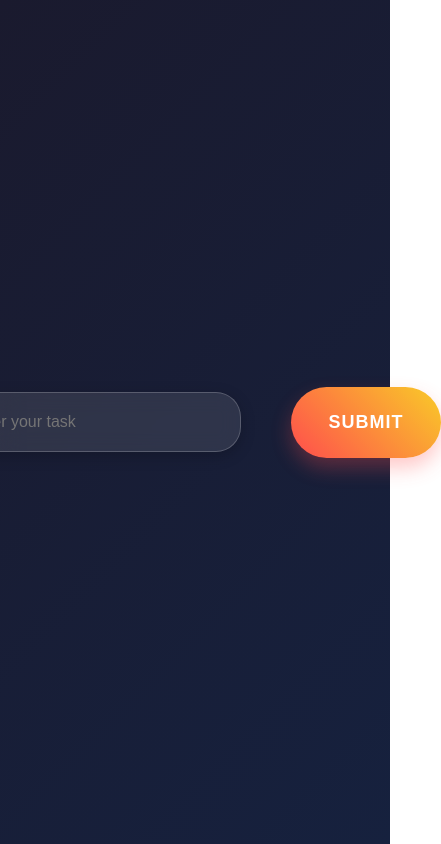
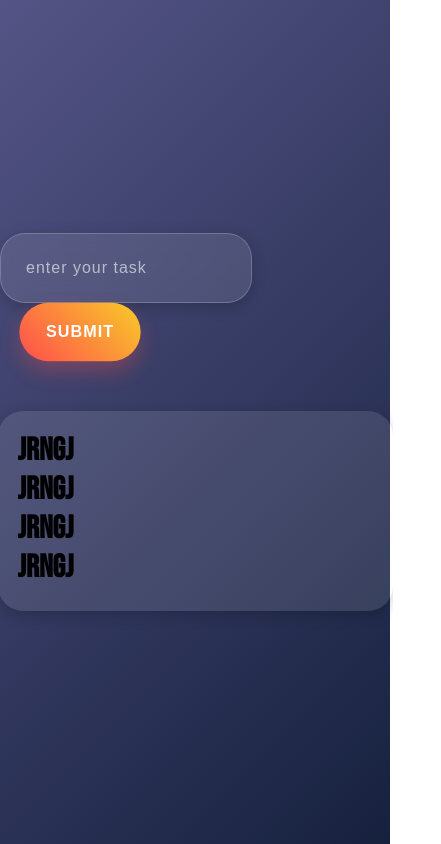
Before and after one commit to 12PUFFS/ToDo-React, a React (Vite) app: page / in a window 390 px wide. Shown: the whole page, 441 px wide, since content can reach past the window. Built offline with nearby package versions, Linux system fonts and the light colour scheme.

Commit message:
todo-list adaptive 768

```diff
--- a/src/App.css
+++ b/src/App.css
@@ -5,9 +5,10 @@
 
 .app {
   font-family: 'Bebas Neue', sans-serif; /* Самый пиздатый шрифт */
-  background: linear-gradient(135deg, #1a1a2e, #16213e);
+  background: linear-gradient(135deg, #545486, #16213e);
   min-height: 100vh;
   display: flex;
   justify-content: center;
   align-items: center;
+  flex-direction: column;
 }
--- a/src/App.jsx
+++ b/src/App.jsx
@@ -1,13 +1,14 @@
 import './App.css';
+// import Todo from './components/ToDo/Todo';
 import TodoForm from './components/ToDo/TodoForm';
-import Button from './components/UI/Button';
+import TodoList from './components/ToDo/TodoList';
 
 function App() {
   return (
     <>
       <div className="app">
         <TodoForm />
-        <Button />
+        <TodoList />
       </div>
     </>
   );
--- a/src/components/ToDo/Todo.jsx
+++ b/src/components/ToDo/Todo.jsx
@@ -0,0 +1,5 @@
+function Todo() {
+  return <h1>jrngj</h1>;
+}
+
+export default Todo;
--- a/src/components/ToDo/TodoForm.jsx
+++ b/src/components/ToDo/TodoForm.jsx
@@ -1,8 +1,11 @@
 import styles from './TodoForm.module.css';
+import Button from '../UI/Button';
+
 function TodoForm() {
   return (
     <div className={styles.input}>
       <input type="text" placeholder="enter your task" />
+      <button className={styles.button}>Submit</button>
     </div>
   );
 }
--- a/src/components/ToDo/TodoForm.module.css
+++ b/src/components/ToDo/TodoForm.module.css
@@ -1,5 +1,5 @@
 input {
-  padding: 20px;
+  padding: 25px;
   width: 250px;
   border: none;
   border-radius: 25px;
@@ -19,3 +19,27 @@ input:focus {
   box-shadow: 0 4px 20px rgba(0, 0, 0, 0.3);
   border-color: #ff4d4d;
 }
+
+input::placeholder {
+  color: rgba(255, 255, 255, 0.6);
+  letter-spacing: 1px;
+}
+
+@keyframes inputGlow {
+  0% {
+    box-shadow: 0 0 0 0 rgba(255, 77, 77, 0.7);
+  }
+  100% {
+    box-shadow: 0 0 0 10px rgba(255, 77, 77, 0);
+  }
+}
+
+input:focus {
+  animation: inputGlows infinite;
+}
+
+@media (max-width: 768px) {
+  input {
+    width: 200px;
+  }
+}
--- a/src/components/ToDo/TodoList.jsx
+++ b/src/components/ToDo/TodoList.jsx
@@ -0,0 +1,15 @@
+import Todo from './Todo';
+import styles from './TodoList.module.css';
+
+function TodoList() {
+  return (
+    <div className={styles.todo}>
+      <Todo />
+      <Todo />
+      <Todo />
+      <Todo />
+    </div>
+  );
+}
+
+export default TodoList;
--- a/src/components/ToDo/TodoList.module.css
+++ b/src/components/ToDo/TodoList.module.css
@@ -0,0 +1,20 @@
+.todo {
+  margin-top: 50px;
+  width: 500px;
+  height: 200px;
+  border-radius: 25px;
+  padding: 20px;
+  box-sizing: border-box;
+  background: rgba(255, 255, 255, 0.1);
+  box-shadow: 0 4px 15px rgba(0, 0, 0, 0.2);
+  transition: all 0.3s ease;
+}
+
+@media (max-width: 768px) {
+  .todo {
+    width: 395px;
+    padding: 20px;
+
+    font-size: 16px;
+  }
+}
--- a/src/components/UI/Button.module.css
+++ b/src/components/UI/Button.module.css
@@ -42,3 +42,39 @@ button:active {
 button {
   animation: pulse 2s infinite;
 }
+
+@keyframes pulse {
+  0% {
+    transform: scale(1);
+  }
+  50% {
+    transform: scale(1.05);
+  }
+  100% {
+    transform: scale(1);
+  }
+}
+
+button {
+  animation: pulse 2s infinite;
+}
+
+/* button::after {
+  content: '→';
+  margin-left: 10px;
+  opacity: 0;
+  transition: opacity 0.3s ease;
+} */
+
+button:hover::after {
+  opacity: 1;
+}
+
+@media (max-width: 768px) {
+  button {
+    width: 120px;
+    padding: 20px;
+    margin-left: 20px;
+    font-size: 16px;
+  }
+}
```
Also changed, not shown: 5 other files (tests, documents, lock files or other folders).
